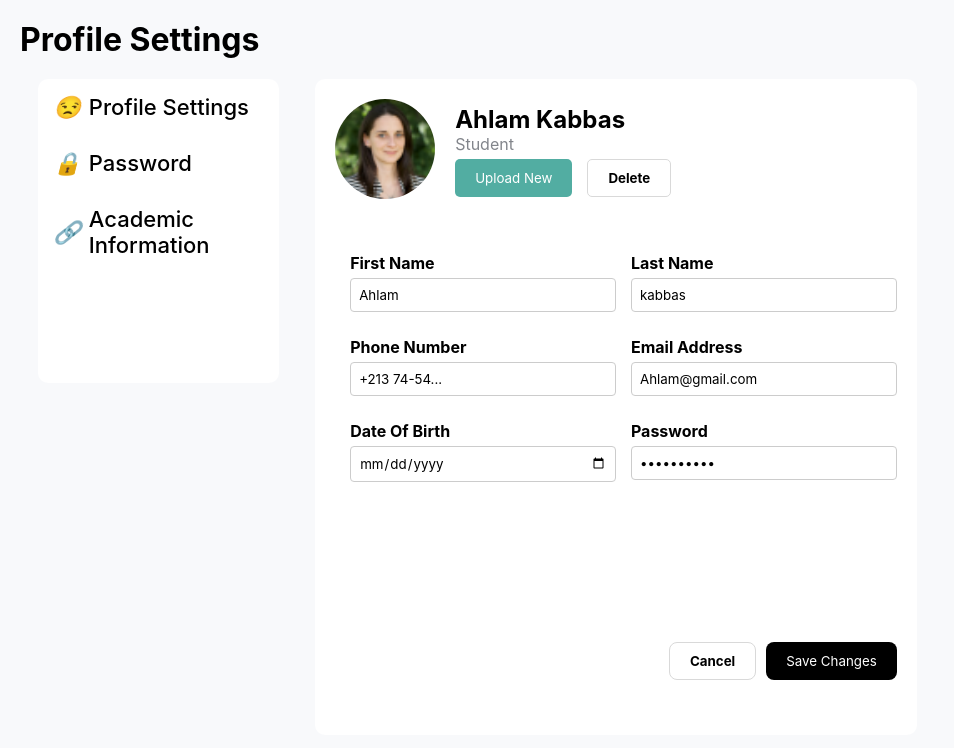
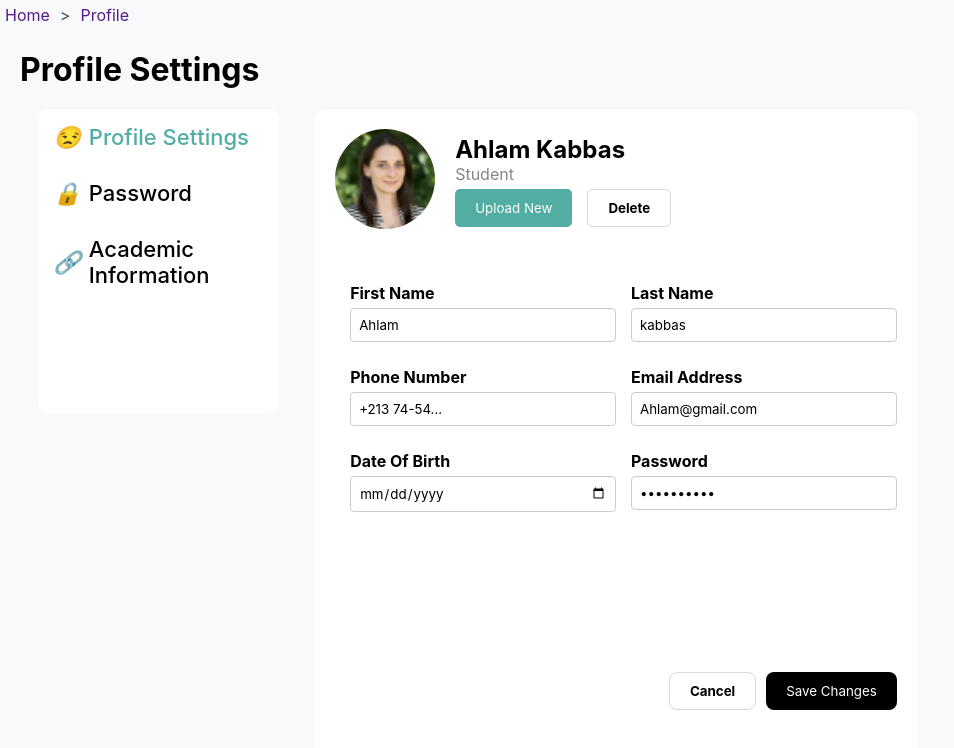
Before and after one commit to ImaneKr/gestion-PFE, a React (Vite) app in the folder front_gestion_pfe/: page / in a window 1280 px wide. Shown: the top 748 px of the page, without its empty margins (0-954 px from the left). Built offline with nearby package versions, Linux system fonts and the light colour scheme.

Commit message:
added Student profile

```diff
--- a/front_gestion_pfe/src/pages/profiles/StudentProfile/AcademicInfo.tsx
+++ b/front_gestion_pfe/src/pages/profiles/StudentProfile/AcademicInfo.tsx
@@ -1,10 +1,15 @@
 import InputField from "../../../components/InputField";
-import { Link } from "react-router-dom";
+import { Link, NavLink } from "react-router-dom";
 import styles from "../../../styles/Profile.module.css";
 
 function AcademicInfo() {
   return (
     <div className={styles.main}>
+      <div className={styles.pagePath}>
+        <a href="">Home</a>
+        <p>{">"}</p>
+        <a href="">Profile</a>
+      </div>
       <h1>Academic Information</h1>
       <div className={styles.wrapper}>
         <div className={styles.container}>
@@ -21,9 +26,14 @@ function AcademicInfo() {
                 </Link>
               </li>
               <li>
-                <Link to="/AcademicInfo" className={styles.link}>
+                <NavLink
+                  to="/AcademicInfo"
+                  className={({ isActive }) =>
+                    isActive ? `${styles.link} ${styles.active}` : styles.link
+                  }
+                >
                   <i className={styles.icon}>🔗</i> Academic Information
-                </Link>
+                </NavLink>
               </li>
             </ul>
           </div>
--- a/front_gestion_pfe/src/pages/profiles/StudentProfile/Password.tsx
+++ b/front_gestion_pfe/src/pages/profiles/StudentProfile/Password.tsx
@@ -1,10 +1,15 @@
 import InputField from "../../../components/InputField";
-import { Link } from "react-router-dom";
+import { Link, NavLink } from "react-router-dom";
 import styles from "../../../styles/Password.module.css";
 
 function Password() {
   return (
     <div className={styles.main}>
+      <div className={styles.pagePath}>
+        <a href="">Home</a>
+        <p>{">"}</p>
+        <a href="">Profile</a>
+      </div>
       <h1>Password</h1>
       <div className={styles.wrapper}>
         <div className={styles.container}>
@@ -16,9 +21,14 @@ function Password() {
                 </Link>
               </li>
               <li>
-                <Link to="/Password" className={styles.link}>
+                <NavLink
+                  to="/Password"
+                  className={({ isActive }) =>
+                    isActive ? `${styles.link} ${styles.active}` : styles.link
+                  }
+                >
                   <i className={styles.icon}>🔒</i> Password
-                </Link>
+                </NavLink>
               </li>
               <li>
                 <Link to="/AcademicInfo" className={styles.link}>
--- a/front_gestion_pfe/src/pages/profiles/StudentProfile/ProfileSettings.tsx
+++ b/front_gestion_pfe/src/pages/profiles/StudentProfile/ProfileSettings.tsx
@@ -1,19 +1,29 @@
 import styles from "../../../styles/Profile.module.css";
 import pfp from "../../../assets/pfp.png";
 import InputField from "../../../components/InputField";
-import { Link } from "react-router-dom";
+import { Link, NavLink } from "react-router-dom";
 function ProfileSettings() {
   return (
     <div className={styles.main}>
+      <div className={styles.pagePath}>
+        <a href="">Home</a>
+        <p>{">"}</p>
+        <a href="">Profile</a>
+      </div>
       <h1>Profile Settings</h1>
       <div className={styles.wrapper}>
         <div className={styles.container}>
           <div className={styles.section1}>
             <ul>
               <li>
-                <Link to="/" className={styles.link}>
+                <NavLink
+                  to="/"
+                  className={({ isActive }) =>
+                    isActive ? `${styles.link} ${styles.active}` : styles.link
+                  }
+                >
                   <i className={styles.icon}>😒</i> Profile Settings
-                </Link>
+                </NavLink>
               </li>
               <li>
                 <Link to="/Password" className={styles.link}>
--- a/front_gestion_pfe/src/styles/Password.module.css
+++ b/front_gestion_pfe/src/styles/Password.module.css
@@ -7,6 +7,22 @@
 .main {
   background-color: #f8f9fb;
 }
+.pagePath {
+  display: flex;
+  align-items: center;
+  color: #424d60;
+  font-weight: 400;
+}
+
+.pagePath a {
+  text-decoration: none;
+  padding: 5px;
+}
+
+.pagePath p {
+  margin: 0 5px;
+}
+
 h1 {
   padding: 20px;
 }
@@ -49,6 +65,9 @@ a.link {
   align-items: center;
   font-weight: 500;
 }
+a.active {
+  color: #52ada2;
+}
 
 a.link .icon {
   margin-right: 8px;
--- a/front_gestion_pfe/src/styles/Profile.module.css
+++ b/front_gestion_pfe/src/styles/Profile.module.css
@@ -7,6 +7,22 @@
 .main {
   background-color: #f8f9fb;
 }
+.pagePath {
+  display: flex;
+  align-items: center;
+  color: #424d60;
+  font-weight: 400;
+}
+
+.pagePath a {
+  text-decoration: none;
+  padding: 5px;
+}
+
+.pagePath p {
+  margin: 0 5px;
+}
+
 h1 {
   padding: 20px;
 }
@@ -48,6 +64,9 @@ a.link {
   display: flex;
   align-items: center;
   font-weight: 500;
+}
+a.active {
+  color: #52ada2;
 }
 
 a.link .icon {
```
